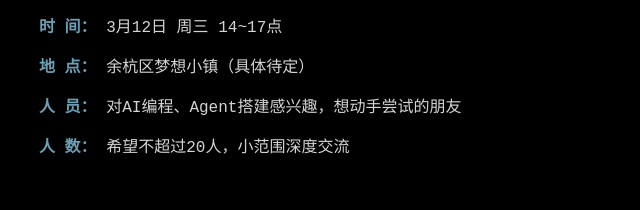
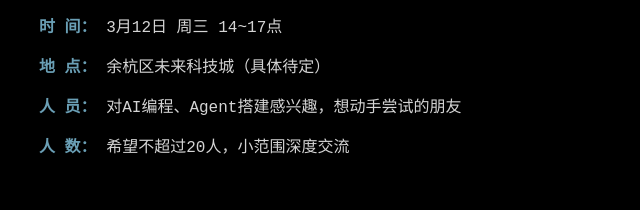
Before and after one commit to iamsujie/ai-workshop, a plain HTML site: page index.html in a window 1280 px wide. Shown: the part 468-678 px from the top of the page, 301-941 px from the left. Drawn offline with Linux system fonts and the light colour scheme.

```diff
--- a/index.html
+++ b/index.html
@@ -133,7 +133,7 @@
             <p> ———————— </p>
             <p><span class="highlight">主 持：</span> 良仓创始合伙人，苏杰</p>
             <p><span class="highlight">时 间：</span> 3月12日 周三 14~17点</p>
-            <p><span class="highlight">地 点：</span> 余杭区梦想小镇（具体待定）</p>
+            <p><span class="highlight">地 点：</span> 余杭区未来科技城（具体待定）</p>
             <p><span class="highlight">人 员：</span> 对AI编程、Agent搭建感兴趣，想动手尝试的朋友</p>
             <p><span class="highlight">人 数：</span> 希望不超过20人，小范围深度交流</p>
         </div>
```
